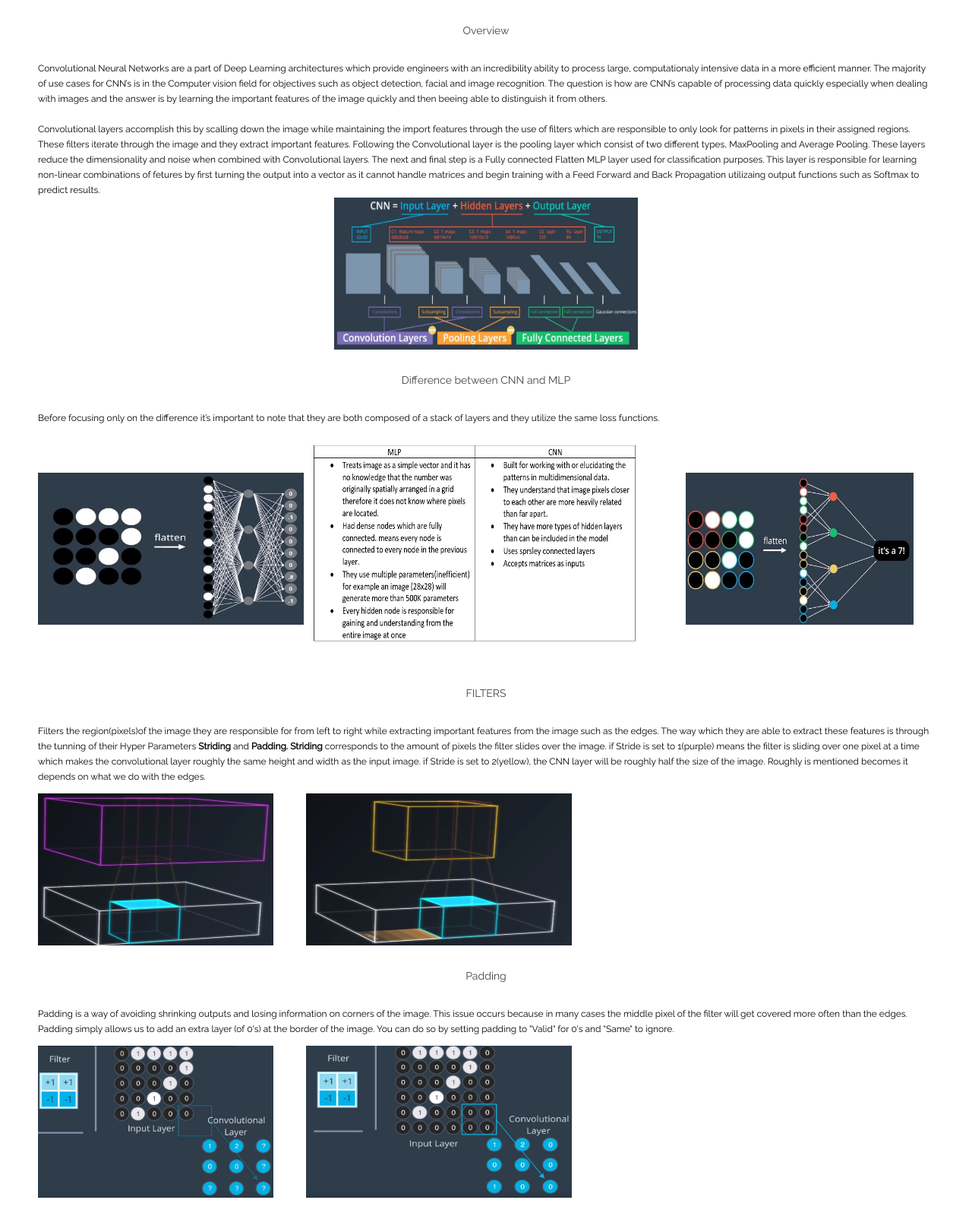
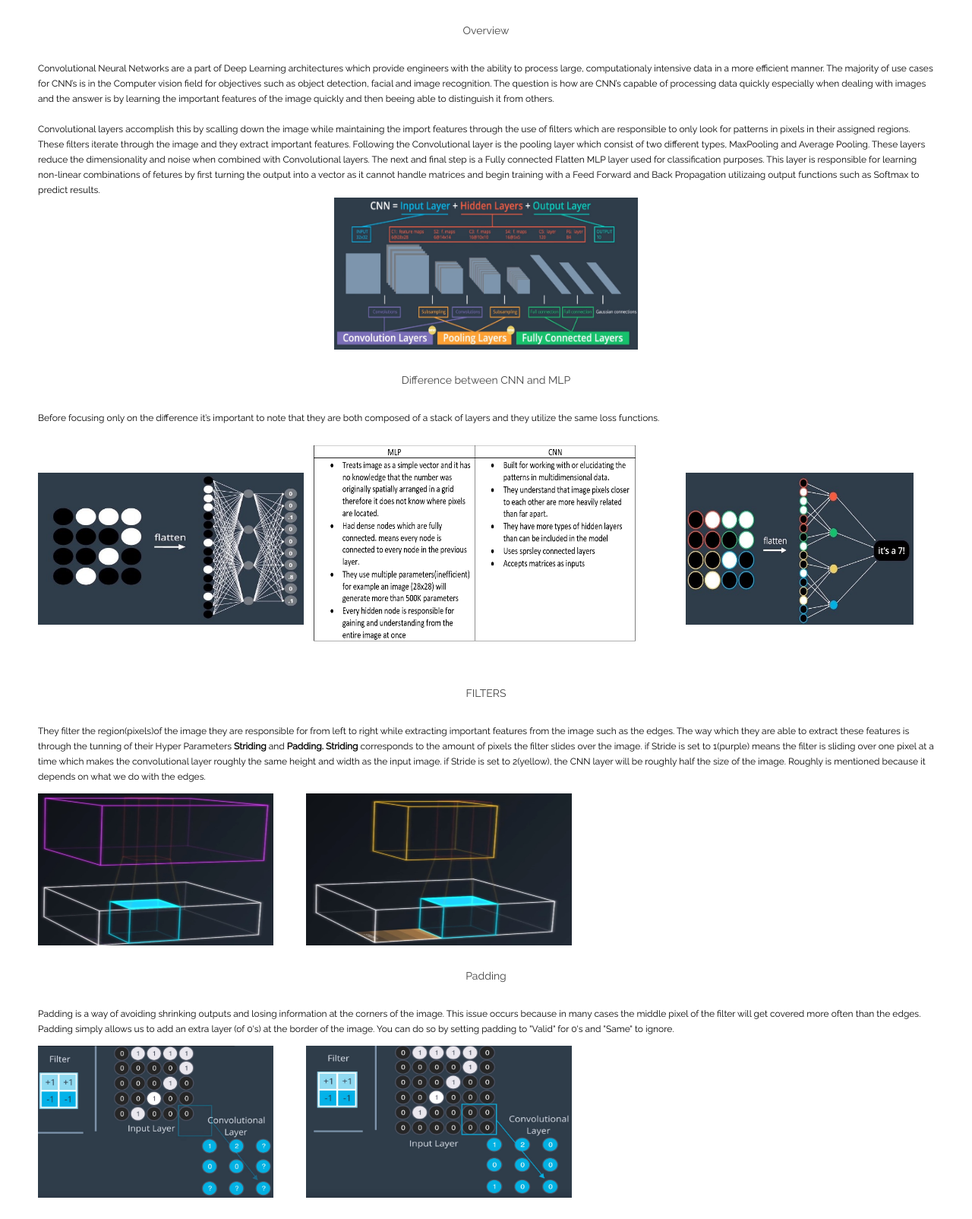
Before and after one commit to dimtirie13/new_portfolio, a Flask app: page /blog/cnn in a window 1280 px wide. Shown: the part 138-1742 px from the top of the page at 76% size. Run offline with Flask 3, Linux system fonts and the light colour scheme; parts of the project's set-up code (start-up, migrations or seed data) failed here and were passed over.

Commit message:
fixed typos on cnn blog page

```diff
--- a/templates/blog.html
+++ b/templates/blog.html
@@ -35,7 +35,7 @@ and is wrapped around the whole page content, except for the footer in this exam
           </div>
 
           <div class="w3-container">
-            <p>I provide a step by step explanation of CNN's, comparison between CNN's and MLPs and how MaxPooling and Average Pooling layers are used with a brief code example</p>
+            <p>I provide a step by step explanation of CNN's, comparison between CNN's and MLPs, definitions of MaxPooling and Average Pooling layers and CNN's Hyperparameters</p>
             <div class="w3-row">
               <div class="w3-col m8 s12">
                   <a href='/blog/cnn'><input type='button'class="w3-button w3-padding-large w3-white w3-border" value='READ MORE >>'></a>
--- a/templates/cnn.html
+++ b/templates/cnn.html
@@ -32,7 +32,7 @@ and is wrapped around the whole page content, except for the footer in this exam
     <div>
             <!-- class="w3-card-4 w3-margin w3-white text" -->
         <h4 align="center">Overview </h4>
-        <p>Convolutional Neural Networks are a part of Deep Learning architectures which provide engineers with an incredibility ability to process large, computationaly intensive data in a more efficient manner.
+        <p>Convolutional Neural Networks are a part of Deep Learning architectures which provide engineers with the ability to process large, computationaly intensive data in a more efficient manner.
             The majority of use cases for CNN’s is in the Computer vision field for objectives such as object detection, facial and image recognition. The question is how are CNN’s capable of processing data quickly especially when dealing with images and the answer is by learning the important features
             of the image quickly and then beeing able to distinguish it from others.
             <br>
@@ -49,19 +49,19 @@ and is wrapped around the whole page content, except for the footer in this exam
 
                 <h4 style="text-align: center;">FILTERS</h4>
             <p>
-                  Filters the region(pixels)of the image they are responsible for from left to right while extracting important features from the image such as the edges. The way which they are able to extract these features is through the tunning of their Hyper Parameters <b>Striding</b> and <b>Padding. Striding</b> corresponds to the
+                  They filter the region(pixels)of the image they are responsible for from left to right while extracting important features from the image such as the edges. The way which they are able to extract these features is through the tunning of their Hyper Parameters <b>Striding</b> and <b>Padding. Striding</b> corresponds to the
                 amount of pixels the filter slides over the image. if Stride is set to 1(purple) means the filter is sliding over one pixel at a time which makes the convolutional layer roughly the same height and width as the input image. if Stride is set to 2(yellow), the CNN layer will be roughly half the size of the image.
-                Roughly is mentioned becomes it depends on what we do with the edges. </p>
+                Roughly is mentioned because it depends on what we do with the edges. </p>
                 <img src="\static\images\stride1.jpg" alt="" height="200px" width="350" style="padding-right: 40px;"> <img src="\static\images\stride2.jpg" alt="" height="200px" width="350">
                 <br>
                 <h4 style="text-align: center;">Padding</h4>
-                <p>Padding is a way of avoiding shrinking outputs and losing information on corners of the image. This issue occurs because in many cases the middle pixel of the filter will get covered more often than the edges. Padding simply allows us to add an extra layer (of 0's) at the border of the image. You can do so by setting padding to "Valid"
+                <p>Padding is a way of avoiding shrinking outputs and losing information at the corners of the image. This issue occurs because in many cases the middle pixel of the filter will get covered more often than the edges. Padding simply allows us to add an extra layer (of 0's) at the border of the image. You can do so by setting padding to "Valid"
                     for 0's and "Same" to ignore. </p>
                     <img src="\static\images\paddingbad.jpg" alt="" height="200px" width="350" style="padding-right: 40px;"> <img src="\static\images\paddinggood.jpg" alt="" height="200px" width="350">
                 <h4>Pooling Layers</h4>
                 <p>These layers are responsible for reducing the dimensionality and suppresing the noise in a complex data set where a large number of parameters is used. They take the convolutional layer as input and they are made up of two types <b>MaxPooling</b> and <b>GlobalAveragePooling.</b>
                     <b> MaxPooling,</b> takes a stack of feature maps as input(3 in this case) and creates a new window size and stride (let's use 2x2, and stride = 2). In order to construct the layer we work with each feature map separately. We start with the top left of the image in a 2x2 and take the maximum of the pixels contained in the window(9 in this case)
-                    and repeat this step for the entire stack to make a new reduced(half of original). The new stack has the same number of feature maps. <b>GlobalAveragePooling,</b> we do NOT need to specify the window size or stride as part of what makes it more extreme than maxpooling.
+                    and repeat this step for the entire stack to make a new reduced(half of original) one. The new stack has the same number of feature maps. <b>GlobalAveragePooling,</b> we do NOT need to specify the window size or stride as part of what makes it more extreme than maxpooling.
                     It takes a stack of feature maps and computes the average value of nodes for each map in the stack as each feature map gets reduced to a single value. Then, it takes a 3D array and turns it into a vector, in this case a vector with 3 entries</p>
 
                     <img src="\static\images\maxpool.jpg" alt="" height="200px" width="350" style="padding-right: 40px;"> <img src="\static\images\global averagepool.jpg" alt="" height="200px" width="350">
```
